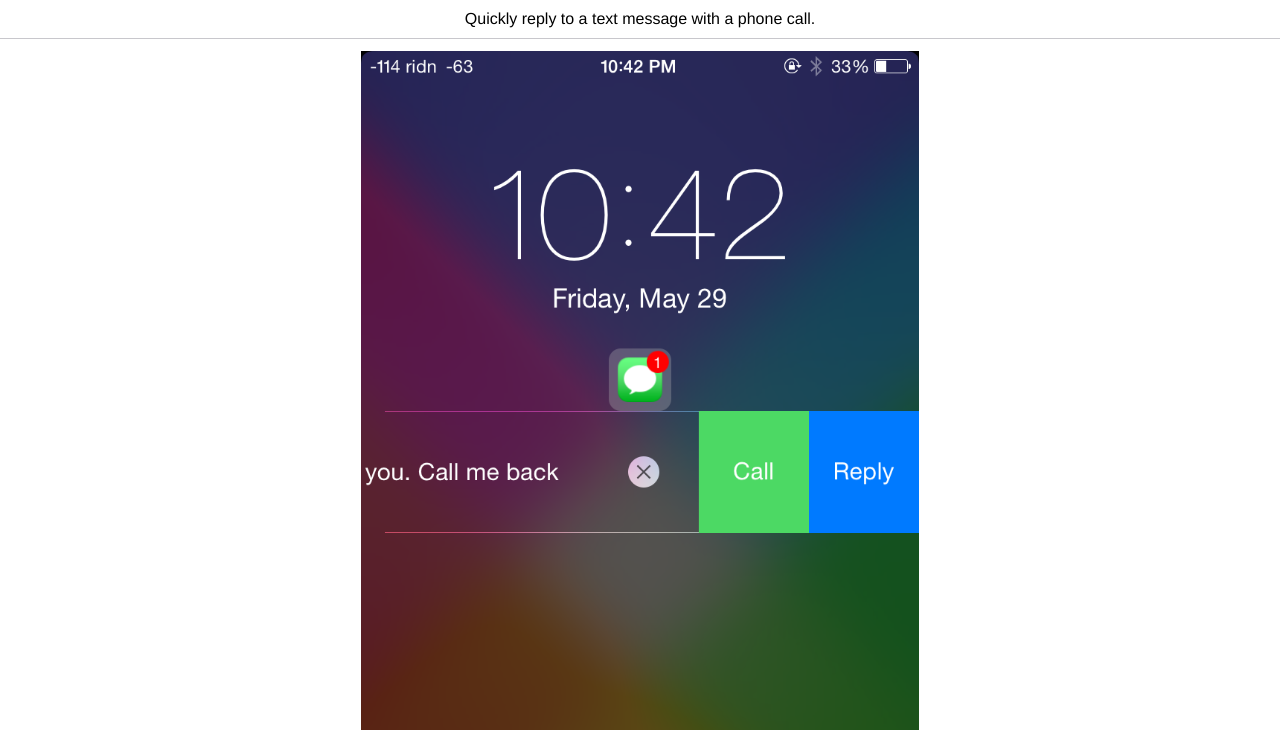
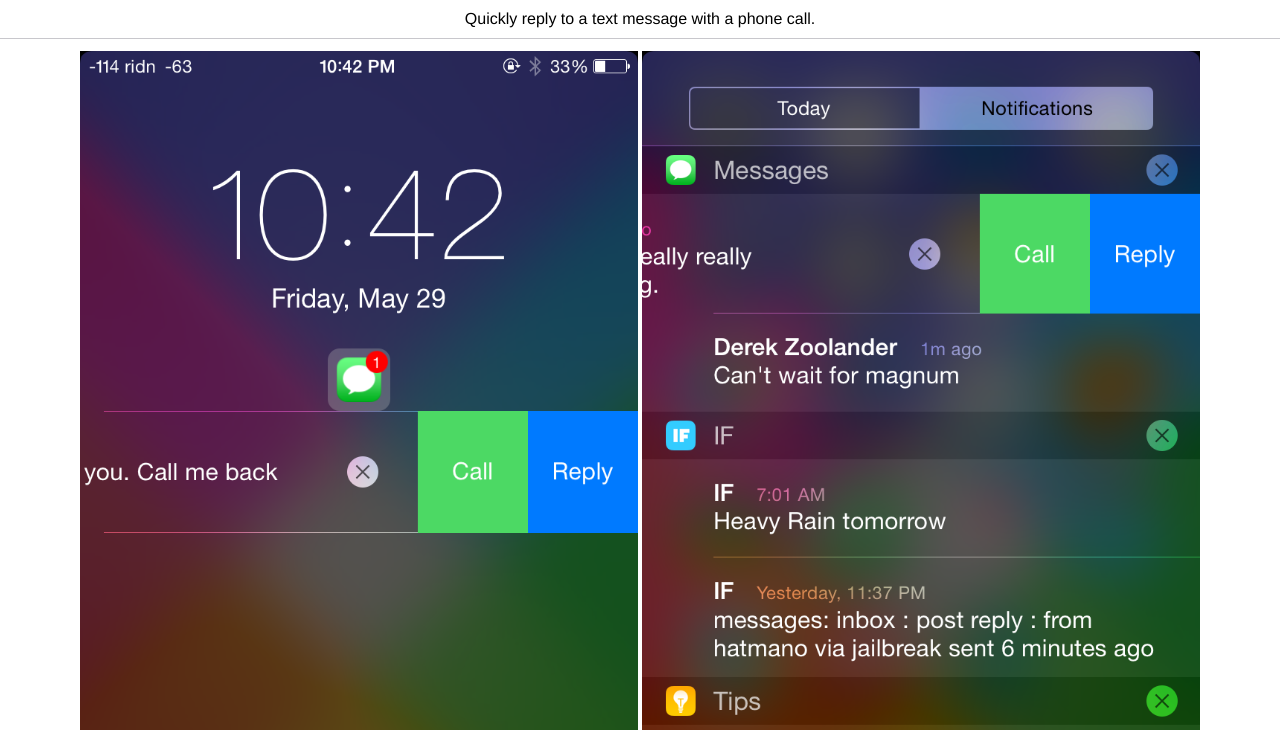
Before and after one commit to ridn/ridn.github.io, a plain HTML site: page repo/depiction/callback/index.html in a window 1280 px wide. Shown: the part 70-800 px from the top of the page. Drawn offline with Linux system fonts and the light colour scheme.

Commit message:
new callback screens

```diff
--- a/repo/depiction/callback/index.html
+++ b/repo/depiction/callback/index.html
@@ -5,6 +5,7 @@
 	</div>
 	<div style="text-align:center;">
 		<img align="middle" style="max-width:45%;" src="screens/a.png"/>
+		<img align="middle" style="max-width:45%;" src="screens/b.png"/>
 	</div>
 </fieldset>
 <fieldset  style="background-color:#ff8888;">
```
Also changed, not shown: repo/depiction/callback/screens/b.png (added).
